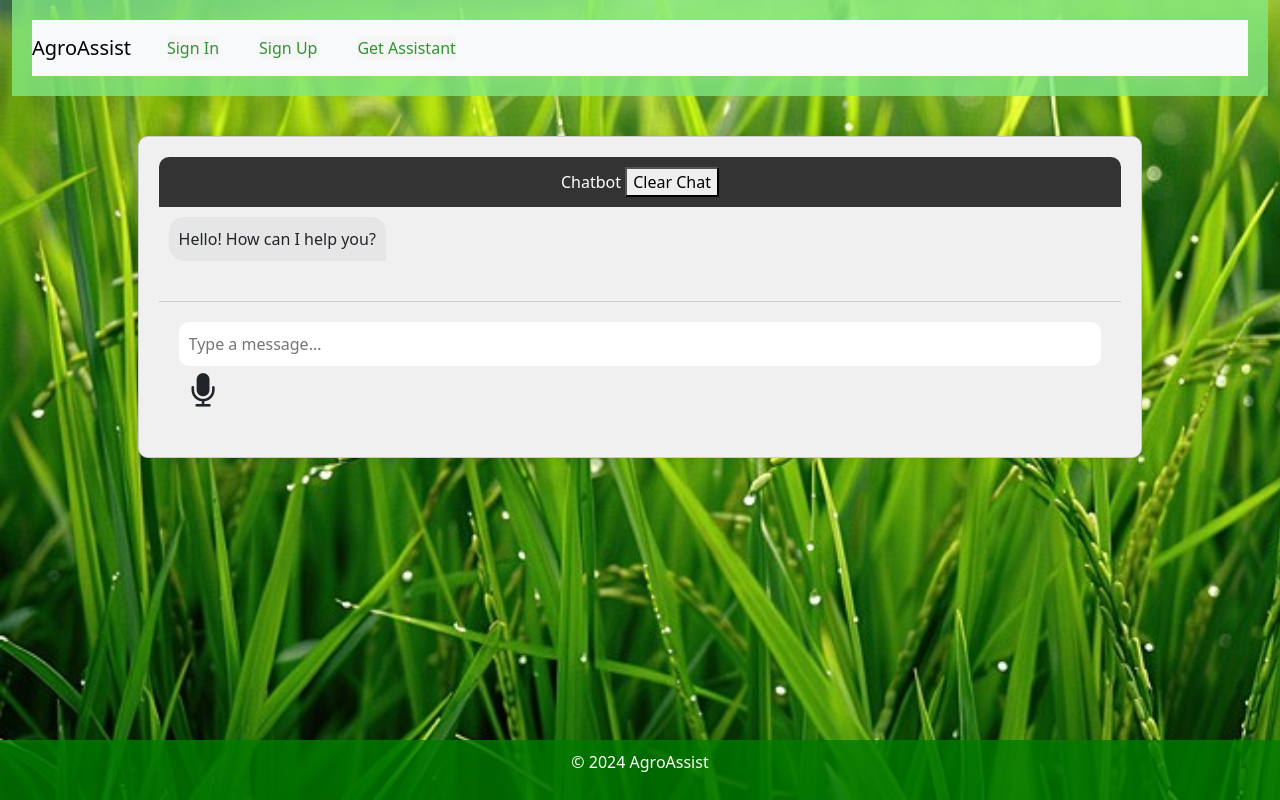
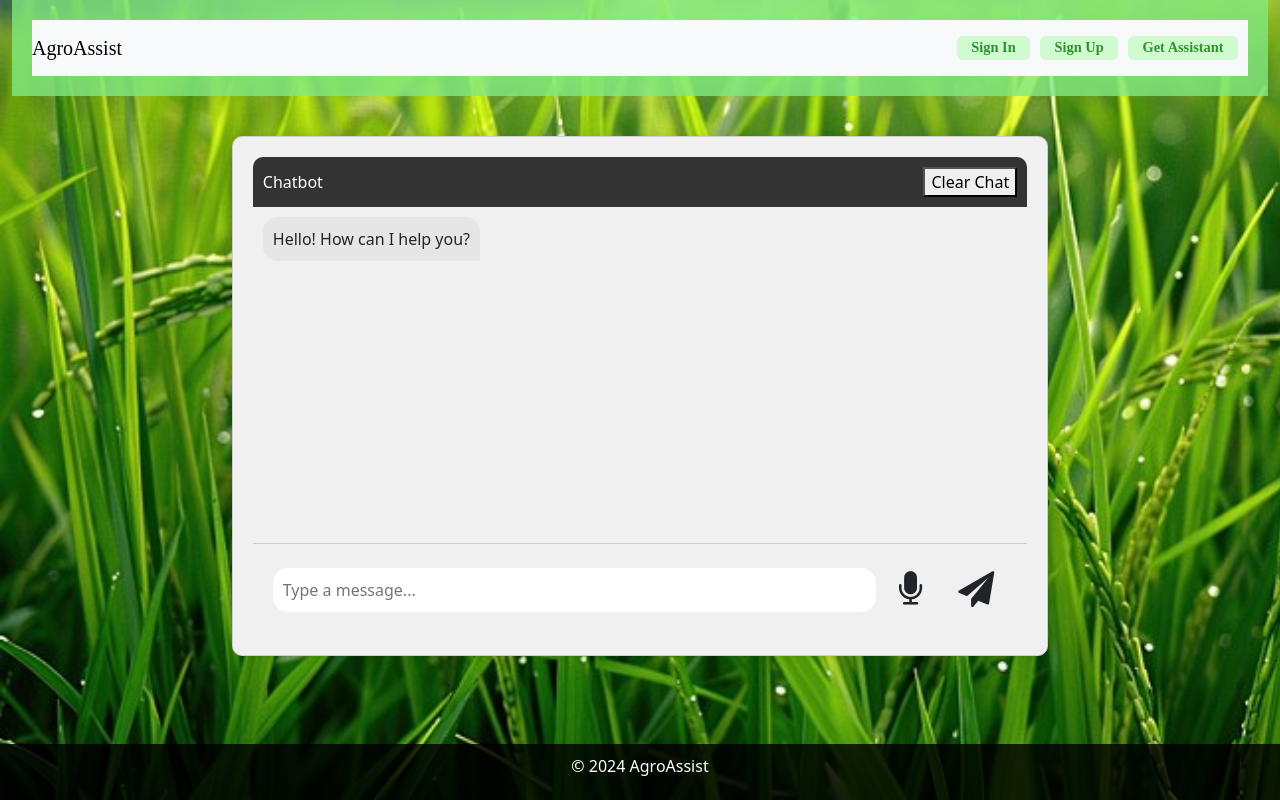
Before and after one commit to sj-solanki/chatbot-frontend, an Angular app: page /chatbot in a window 1280 px wide. Built offline with nearby package versions, Linux system fonts and the light colour scheme.

Commit message:
change UI of app, signIn, SignU and Chatbot

```diff
--- a/src/app/app.component.css
+++ b/src/app/app.component.css
@@ -1,5 +1,5 @@
 .container-fluid {
-  background-image: url('image/bg1.jpg');
+  background-image: url(image/bg1.jpg);
   background-size: cover;
   height: 100vh;
   display: flex;
@@ -10,12 +10,13 @@
   background-color: rgba(129, 233, 129, 0.8);
   color: white;
   padding: 20px;
+  font-family: 'Times New Roman', Times, serif;
   text-align: right;
   height: 12%;
 }
 
 .footer {
-  background-color: rgba(0, 123, 0, 0.8);
+  background-color: rgba(0, 0, 0, 0.8);
   color: white;
   padding: 10px;
   text-align: center;
@@ -23,32 +24,17 @@
   bottom: 0;
   left: 0;
   width: 100%;
-}
-
-.navbar-brand {
-  margin-left: 0;
+  height: 7%;
 }
 
 .navbar-horizontal {
   width: 100%;
   height: 100%;
   top: 0;
-  left: 0;
+  left:0;
   display: flex;
-  justify-content: flex-end;
+  justify-content: space-between;
   flex-direction: row;
-}
-
-.navbar-nav {
-  flex: 1;
-  padding: 0;
-  margin-left: auto;
-  list-style: none;
-  flex-direction: row;
-}
-
-.nav-item {
-  margin: 0 20px;
 }
 
 .nav-link {
@@ -60,12 +46,19 @@
   padding: 0;
   background: whitesmoke;
   cursor: pointer;
-  font-size: 1rem;
-  color:  rgba(0, 123, 0, 0.8);
+  font-size: 0.9rem;
+  font-weight: 600;
+  padding: 0.1em 1em;
+  color: rgb(0, 123, 0, 0.8);
+  background-color: rgba(21, 255, 0, 0.171);
+  margin-right: 10px;
+
+  transition: transform 0.3s, background-color 0.3s, color 0.3s;
 }
 
 .nav-link.btn:hover,
 .nav-link.btn:focus {
   text-decoration: underline;
-  color: greenyellow; /* Darker Bootstrap primary color */
+  transform: translateY(10px);
+  color: rgb(0, 0, 0); /* Darker Bootstrap primary color */
 }
--- a/src/app/app.component.html
+++ b/src/app/app.component.html
@@ -2,17 +2,11 @@
   <header class="header">
     <nav class="navbar navbar-expand-lg navbar-light bg-light navbar-horizontal">
       <a class="navbar-brand" href="#">AgroAssist</a>
-      <ul class="navbar-nav ml-auto">
-        <li class="nav-item">
-          <button class="nav-link btn btn-link"  routerLink="/sign-in">Sign In</button>
-        </li>
-        <li class="nav-item">
-          <button class="nav-link btn btn-link" routerLink="/sign-up">Sign Up</button>
-        </li>
-        <li class="nav-item">
-          <button class="nav-link btn btn-link" routerLink="/chatbot">Get Assistant</button>
-        </li>
-      </ul>
+      <div class="ml-auto d-flex align-items-center">
+        <button class="nav-link btn btn-link mr-2" routerLink="/sign-in">Sign In</button>
+        <button class="nav-link btn btn-link mr-2" routerLink="/sign-up">Sign Up</button>
+        <button class="nav-link btn btn-link" routerLink="/chatbot">Get Assistant</button>
+      </div>
     </nav>
   </header>
   <router-outlet></router-outlet>
--- a/src/app/chatbot/chatbot.component.css
+++ b/src/app/chatbot/chatbot.component.css
@@ -1,43 +1,49 @@
 .chatbox {
-  width: 80%;
+  width: 65%;
   margin: 40px auto;
   padding: 20px;
   background-color: #f0f0f0;
   border: 1px solid #ccc;
   border-radius: 10px;
   box-shadow: 0 0 10px rgba(0, 0, 0, 0.1);
+  display: flex;
+  flex-direction: column;
+  height: 65vh;
 }
 
 .chat-header {
   background-color: #333;
   color: #fff;
   padding: 10px;
-  text-align: center;
+  text-align: left;
+  text-align-last: justify;
   border-top-left-radius: 10px;
   border-top-right-radius: 10px;
 }
 
 .chat-messages {
-  display:flex;
-  flex-direction: column;
+  flex: 1;
   padding: 10px;
-}
-
-.message {
-  flex: 1;
   overflow-y: auto;
   margin-bottom: 20px;
 }
 
-.sender {
-  font-size: 14px;
-  color: #666;
-  margin-bottom: 5px;
+.message {
+  display: flex;
+  margin-bottom: 10px;
 }
 
-.sender-text {
-  font-size: 12px;
-  color: #999;
+.bubble-container {
+  display: flex;
+  width: 100%;
+}
+
+.right {
+  justify-content: flex-end;
+}
+
+.left {
+  justify-content: flex-start;
 }
 
 .bubble {
@@ -45,49 +51,43 @@
   border-radius: 10px;
   max-width: 60%;
   display: inline-block;
-  margin-bottom: 10px;
 }
 
 .user-bubble {
-  background-color: #dcf8c6;
+  background-color: #cff7b1;
   border-radius: 15px 15px 15px 0;
-  float:right;
-
+  color: rgba(12, 12, 12, 0.911);
 }
 
 .bot-bubble {
   background-color: #e6e6e6;
   border-radius: 15px 15px 0 15px;
-  float:left;
-}
-
-.bubble-left {
-  margin-left: 20px;
-  text-align: right;
-  float:left;
-}
-
-.bubble-right {
-  margin-right: 20px;
-  text-align: right;
-  float: right;
 }
 
 .chat-input {
   padding: 20px;
   background-color: #f0f0f0;
   border-top: 1px solid #ccc;
+  display: flex;
+  align-items: center;
 }
 
 .chat-input input[type="text"] {
-  width: 100%;
+  width: 86%;
   padding: 10px;
   border: none;
-  border-radius: 10px;
+  border-radius: 15px;
   font-size: 16px;
 }
 
 .voice-icon {
   display: inline-block;
   cursor: pointer;
+  margin-left: 10px;
 }
+
+.send-icon {
+  display: inline-block;
+  cursor: pointer;
+  margin-left: 10px;
+}
--- a/src/app/chatbot/chatbot.component.html
+++ b/src/app/chatbot/chatbot.component.html
@@ -2,23 +2,24 @@
   <link rel="stylesheet" href="https://cdnjs.cloudflare.com/ajax/libs/font-awesome/4.7.0/css/font-awesome.min.css">
   <div class="chat-header">
     Chatbot
-    <button  class="clear-chat" (click)="clearChat()">Clear Chat</button>
+    <button class="clear-chat" (click)="clearChat()">Clear Chat</button>
   </div>
-  <div class="chat-messages">
+  <div class="chat-messages" #chatMessages>
     <div class="message" *ngFor="let message of messages">
-      <div class="bubble-container" [ngClass]="message.sender === 'user'? 'right' : 'left'">
-        <div class="bubble" [ngClass]="message.sender === 'user'? 'user-bubble' : 'bot-bubble'">
+      <div class="bubble-container" [ngClass]="message.sender === 'user' ? 'right' : 'left'">
+        <div class="bubble" [ngClass]="message.sender === 'user' ? 'user-bubble' : 'bot-bubble'">
           {{ message.content }}
         </div>
       </div>
-      <div class="sender-text" *ngIf="message.sender === 'user'"></div>
-      <div class="sender-text" *ngIf="message.sender !== 'user'"></div>
     </div>
   </div>
   <div class="chat-input">
     <input type="text" [(ngModel)]="newMessage" (keyup.enter)="sendMessage()" placeholder="Type a message...">
     <div class="voice-icon">
-      <button class="btn" (click)="startVoiceInput"><i class="fa fa-microphone" style="font-size:36px"></i></button>
+      <button class="btn" (click)="startVoiceInput()"><i class="fa fa-microphone" style="font-size:36px"></i></button>
+    </div>
+    <div class="send-icon">
+      <button class="btn" (click)="sendMessage()"><i class="fa fa-send" style="font-size:36px"></i></button>
     </div>
   </div>
 </div>
--- a/src/app/sign-in/sign-in.component.css
+++ b/src/app/sign-in/sign-in.component.css
@@ -1,21 +1,24 @@
 .container-fluid {
   display: flex;
   flex-direction: column;
-    height: 100vh;
+  height: 460px;
   justify-content: center;
   align-items: center;
 }
 
 .sign-in-container {
-    background-color: aquamarine;
+  background-color: rgba(197, 250, 166, 0.664);
   width: 300px;
   height: 400px;
-    border: 1px solid #ccc;
+  border: 3px solid #0808082c;
   display: flex;
   flex-direction: column;
   justify-content: center;
   align-items: center;
   padding: 20px;
+  font-size: 18px;
+  font-family: 'Times New Roman', Times, serif;
+  font-weight: 500;
 }
 
 .sign-in-container h1 {
--- a/src/app/sign-up/sign-up.component.css
+++ b/src/app/sign-up/sign-up.component.css
@@ -1,20 +1,24 @@
 .container-fluid {
   display: flex;
   flex-direction: column;
-    height: 100vh;
+  height: 460px;
   justify-content: center;
   align-items: center;
 }
 
 .sign-up-container {
+  background-color: rgba(197, 250, 166, 0.664);
   width: 300px;
-    height: 400px;
-    border: 1px solid #ccc;
+  height: 420px;
+  border: 3px solid #0808082c;
   display: flex;
   flex-direction: column;
   justify-content: center;
   align-items: center;
   padding: 20px;
+  font-size: 18px;
+  font-family: 'Times New Roman', Times, serif;
+  font-weight: 500;
 }
 
 .sign-up-container h1 {
```
Also changed, not shown: src/app/image/send.png (added), src/app/sign-in/sign-in.component.html (indentation only), src/app/sign-up/sign-up.component.html (indentation only), 1 other file (tests, documents, lock files or other folders). Lines whose indentation alone changed are shown as unchanged.
